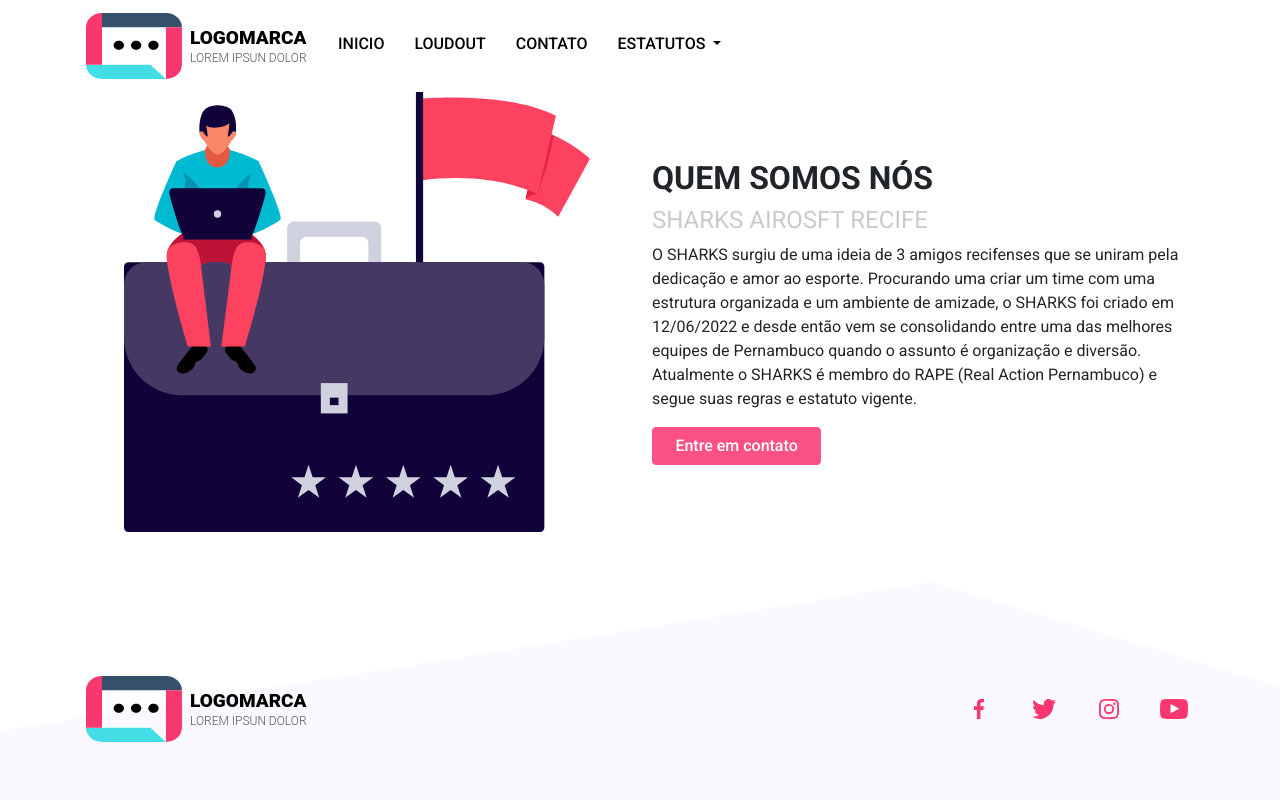
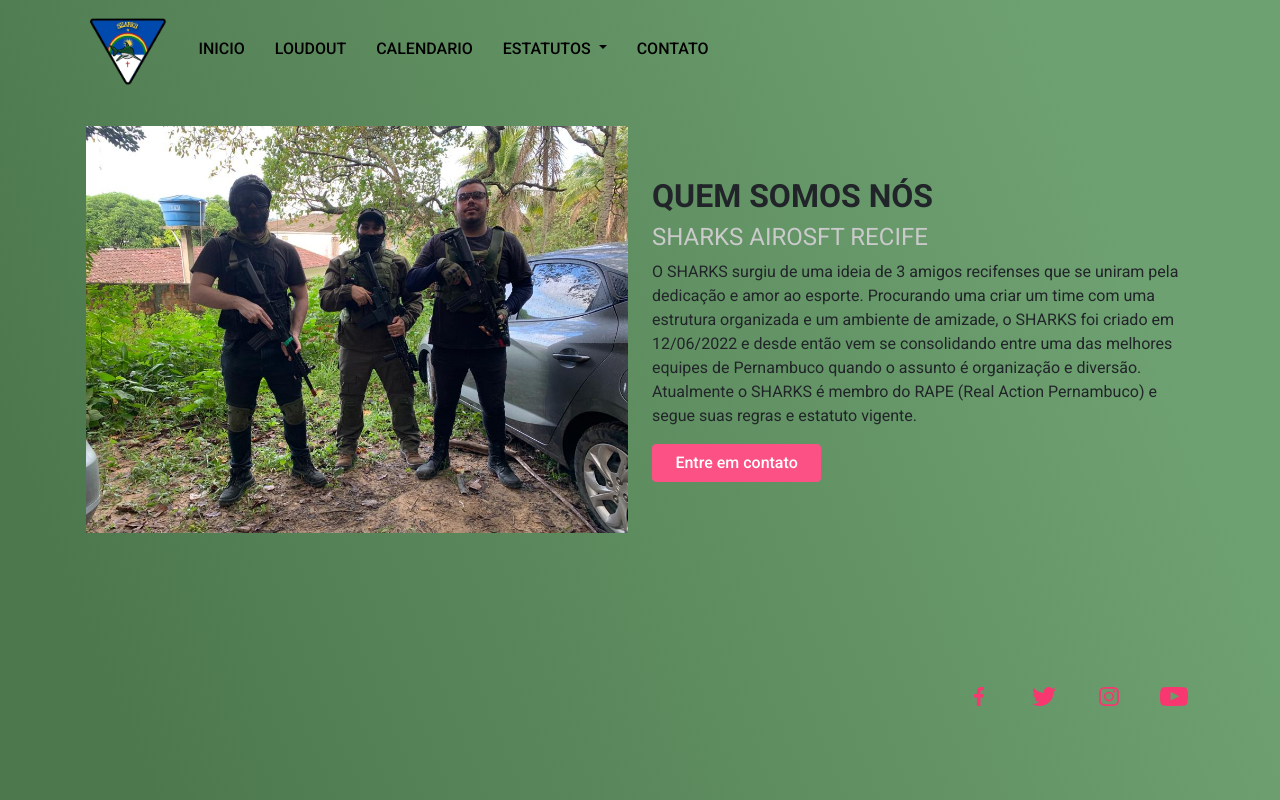
Before and after one commit to victoralmeida432/victoralmeida432.github.io, a plain HTML site: page index.html in a window 1280 px wide. Shown: the top 800 px of the page. Drawn offline with nearby package versions, Linux system fonts and the light colour scheme.

Commit message:
development of website 1.1

```diff
--- a/css/custom.css
+++ b/css/custom.css
@@ -4,14 +4,20 @@ html {
 }
 
 body {
-  background: url(../assets/footer-bg.png) no-repeat center bottom;
   padding-bottom: 400px;
+  background: linear-gradient(68.15deg, #4d784e 16.62%, #6ea171 85.61%);
 }
 
 #header {
   width: 100%;
   background-color: transparent;
   transition: background ease-out 0.2s;
+  margin-bottom: 25px;
+}
+
+.navbar-brand > img {
+  width: auto;
+  height: 75px;
 }
 
 #header.active {
@@ -75,3 +81,8 @@ body {
 #contato ul li img {
   max-height: 20px;
 }
+
+.img-footer > img {
+  width: auto;
+  height: 150px;
+}
--- a/index.html
+++ b/index.html
@@ -10,7 +10,8 @@
     />
 
     <link href="https://cdn.jsdelivr.net/npm/bootstrap@5.2.0-beta1/dist/css/bootstrap.min.css" rel="stylesheet" integrity="sha384-0evHe/X+R7YkIZDRvuzKMRqM+OrBnVFBL6DOitfPri4tjfHxaWutUpFmBp4vmVor" crossorigin="anonymous">
-    <link rel="stylesheet" href="css/main.css" />
+    <link rel="stylesheet" href="css/main.css"/>
+    <link rel="icon" href="assets/sharkslogo.png"/>
 
     <title>SHARKS AIRSOFT</title>
   </head>
@@ -20,7 +21,7 @@
       <div class="container">
         <nav class="navbar navbar-expand-lg navbar-light justify-content-between">
           <a class="navbar-brand" href="#">
-            <img src="assets/logo.svg" class="img-fluid" />
+            <img src="assets/sharkslogo.png" class="img-fluid" />
           </a>
           <button class="navbar-toggler" type="button" data-bs-toggle="collapse" data-bs-target="#navbarNavDropdown" aria-controls="navbarNavDropdown" aria-expanded="false" aria-label="Toggle navigation">
             <span class="navbar-toggler-icon"></span>
@@ -34,7 +35,7 @@
                   <a class="nav-link" href="#">LOUDOUT</a>
                 </li>
                 <li class="nav-item">
-                  <a class="nav-link" href="#">CONTATO</a>
+                  <a class="nav-link" href="#">CALENDARIO</a>
                 </li>
                 <li class="nav-item dropdown">
                   <a class="nav-link dropdown-toggle" href="#" id="navbarDropdownMenuLink" role="button" data-bs-toggle="dropdown" aria-expanded="false">
@@ -45,6 +46,10 @@
                     <li><a class="dropdown-item" href="#">ESTATUTO RAPE</a></li>
                   </ul>
                 </li>
+                <li class="nav-item">
+                  <a class="nav-link" href="#">CONTATO</a>
+                </li>
+
               </ul>
             </div>
           </div>
@@ -60,7 +65,7 @@
           <div
             class="col-md-6 align-self-center text-center order-md-1 order-2"
           >
-            <img src="assets/sobre.svg" class="img-fluid" />
+            <img src="assets/sharksTeam.jpeg" class="img-fluid" />
           </div>
           <div
             class="col-md-6 align-self-center order-md-2 order-1 mb-md-0 mb-4"
@@ -89,11 +94,6 @@
     <footer id="contato">
       <div class="container">
         <div class="logo py-4">
-          <div class="row">
-            <div class="col-md-6 align-self-center text-md-left text-center">
-              <img src="assets/logo.svg" class="img-fluid" />
-            </div>
-            <div class="col-md-6 align-self-center text-right">
               <ul>
                 <li>
                   <a href="#"><img src="assets/facebook.svg" /></a>
@@ -108,8 +108,6 @@
                   <a href="#"><img src="assets/youtube.svg" /></a>
                 </li>
               </ul>
-            </div>
-          </div>
         </div>
       </div>
     </footer>
```
Also changed, not shown: assets/sharksTeam.jpeg (added), assets/sharkslogo.png (added), 2 other files.
